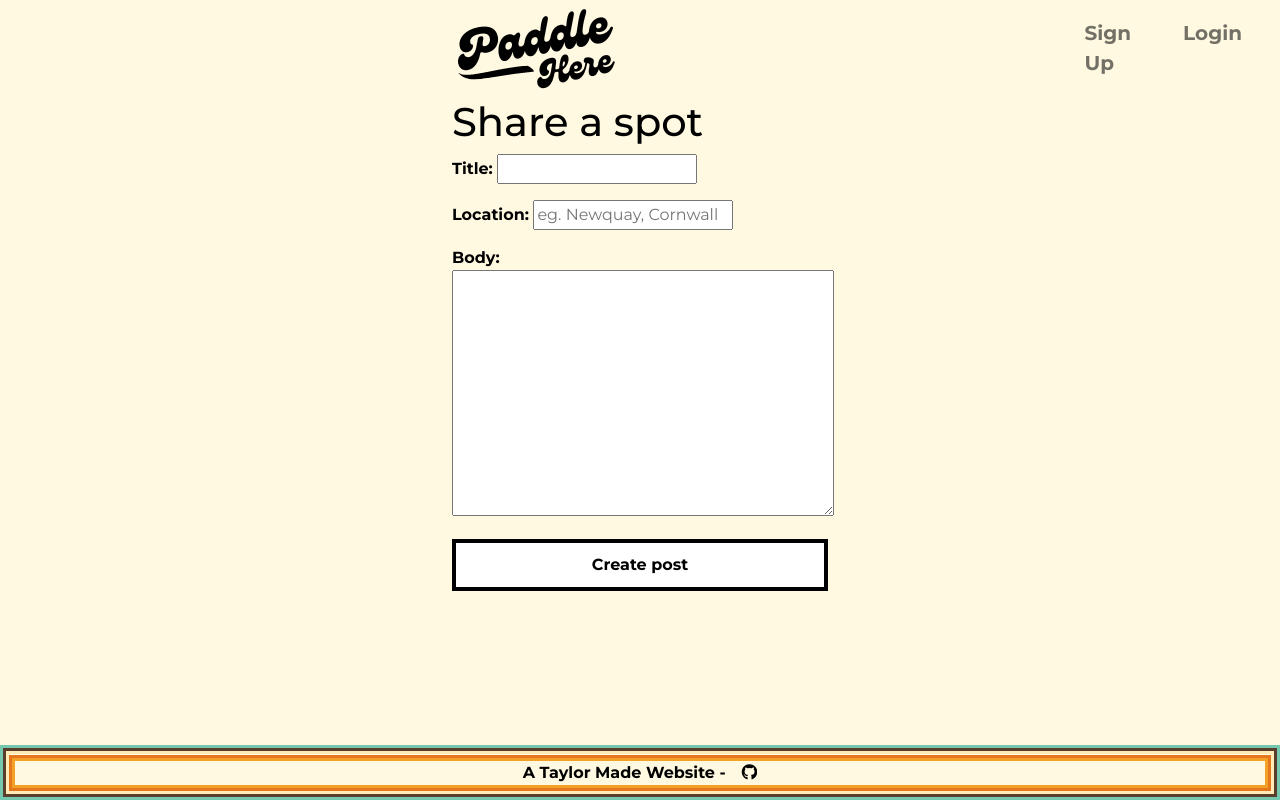
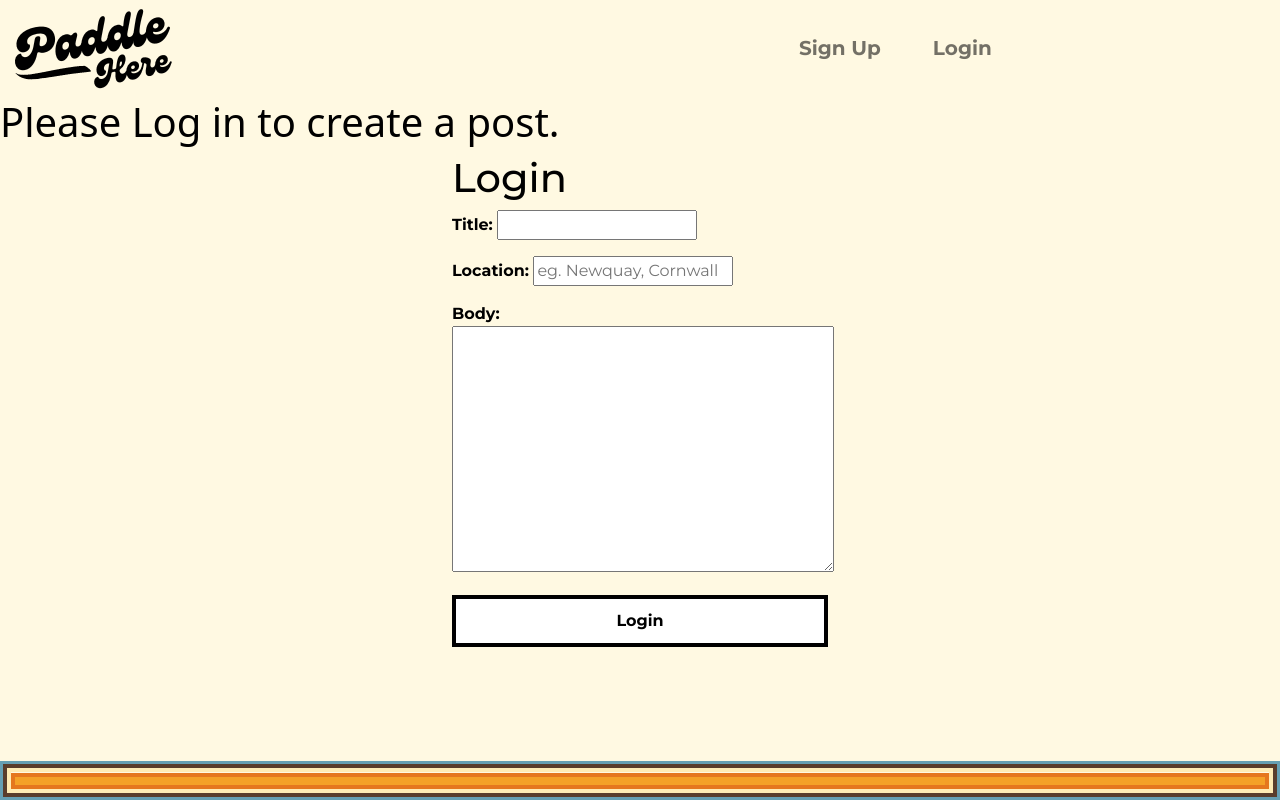
Before and after one commit to Taylor-Carr/Paddle-HERE, a Django app: page /blog/add_post/ in a window 1280 px wide. Run offline with Django 4.2, Linux system fonts and the light colour scheme.

Commit message:
removed landing page, added js for further blog post restrictions for non memabers

```diff
--- a/blog/forms.py
+++ b/blog/forms.py
@@ -8,6 +8,7 @@ class PostForm(forms.ModelForm):
 
         widgets = {
            'title': forms.TextInput(attrs={'class': 'add-post' }),
+           'author': forms.TextInput(attrs={'class': 'add-post', 'value' : '', 'id': 'userid', 'type': 'hidden' }),
            'location': forms.TextInput(attrs={'class': 'add-post', 'placeholder': 'eg. Newquay, Cornwall'}),
            'body': forms.Textarea(attrs={'class': 'add-post' }),
         }
--- a/blog/templates/add_post.html
+++ b/blog/templates/add_post.html
@@ -1,6 +1,8 @@
 {% extends 'base.html' %}
 
 {% block content %}
+
+{% if user.is_authenticated %}
 
 <div class="container add-post-form">
 <h1>Share a spot</h1>
@@ -11,4 +13,28 @@
 </form>
 </div>
 
+<script>
+    var name = "{{ user.id }}";
+    document.getElementById("userid").value =
+    names;
+</script>
+
+{% else %}
+
+<h1>Please Log in to create a post.</h1>
+
+
+
+<div class="container add-post-form">
+<h1>Login</h1>
+<form method="POST" class="add-post" id="addpost_form">
+    {% csrf_token %}
+    {{ form.as_p }}
+    <button type="submit">Login</button>
+</form>
+</div>
+
+
+{% endif %}
+
 {% endblock %}
--- a/blog/templates/base.html
+++ b/blog/templates/base.html
@@ -21,17 +21,14 @@
 
   <!-- Navigation -->
   <nav class="navbar navbar-expand-lg navbar-light">
-    <div class="container-fluid">
-      <div class="container-fluid d-flex justify-content-center">
-        <a class="active brand" href="{% url 'home' %}">
-          <img src="/static/images/paddle here logo new.png">
-          </a>
-        </div>
-        <button class="navbar-toggler" type="button" data-bs-toggle="collapse" data-bs-target="#navbarText" aria-controls="navbarText" aria-expanded="false" aria-label="Toggle navigation">
-          <span class="navbar-toggler-icon"></span>
-        </button>
+    <div class="container-fluid collapse navbar-collapse">
+      <a class="active brand" href="{% url 'home' %}">
+        <img src="/static/images/paddle here logo new.png">
+      </a>
 
-          <div class="collapse navbar-collapse">
+      <button class="navbar-toggler" type="button" data-bs-toggle="collapse" data-bs-target="#navbarText" aria-controls="navbarText" aria-expanded="false" aria-label="Toggle navigation">
+        <span class="navbar-toggler-icon"></span>
+      </button>
 
           <ul class="navbar-nav me-auto mb-2 mb-lg-0">
 
@@ -59,7 +56,6 @@
 
             </ul>
             <span class="navbar-text text-muted"></span>
-          </div>
     </div>
   </nav>
 
@@ -79,7 +75,7 @@
       <div class="beige">
         <div class="aubun">
           <div class="orange">
-            <div class="footer-text"> A Taylor Made Website -<a href="https://github.com/Taylor-Carr" target="_blank" class="github-link-text"><i class="fab fa-github ms-3 github-link"></i></a></div>
+            <!---<div class="footer-text"><a href="https://github.com/Taylor-Carr" target="_blank" class="github-link-text"><i class="fab fa-github ms-3 github-link"></i></a></div>--->
           </div>
         </div>
       </div>
--- a/blog/urls.py
+++ b/blog/urls.py
@@ -1,9 +1,8 @@
 from django.urls import path
-from .views import LandingPageView, HomeView, BlogDetailView, AddPostView, UpdatePostView, DeletePostView
+from .views import HomeView, BlogDetailView, AddPostView, UpdatePostView, DeletePostView
 
 urlpatterns = [
-    path('', LandingPageView.as_view(), name="landing_page"),
-    path('blog/', HomeView.as_view(), name="home"),
+    path('', HomeView.as_view(), name="home"),
     path('blog/<int:pk>', BlogDetailView.as_view(), name="blog-details"),
     path('add_post/', AddPostView.as_view(), name="add_post"),
     path('blog/edit/<int:pk>', UpdatePostView.as_view(), name="update_post"),
--- a/blog/views.py
+++ b/blog/views.py
@@ -1,11 +1,9 @@
 from django.shortcuts import render
-from django.views.generic import TemplateView, ListView, DetailView, CreateView, UpdateView, DeleteView
+from django.views.generic import ListView, DetailView, CreateView, UpdateView, DeleteView
 from .models import Post
 from .forms import PostForm
 from django.urls import reverse_lazy
 
-class LandingPageView(TemplateView):
-    template_name = 'landing_page.html'
 
 class HomeView(ListView):
     model = Post
--- a/static/css/style.css
+++ b/static/css/style.css
@@ -4,7 +4,9 @@ body {
 }
 
 /*     Nav Bar  */
-
+nav img {
+  margin-right: 600px;
+}
 
 .nav-link {
     font-family: 'Montserrat', sans-serif;
@@ -16,6 +18,7 @@ body {
     padding:0px 0px 0px 8px;
     border-bottom: 3px solid transparent;
     transition: border-color 0.2s ease;
+    position: relative;
 }
 
 .nav-link:hover {
@@ -49,7 +52,7 @@ body {
 .blue {
   position: relative;
   margin: 0.1px;
-  border: 3.5px solid #75c8ae;
+  border: 3.5px solid #669fb2;
   display: flex;
   align-items: center;
   justify-content: center;
@@ -60,7 +63,7 @@ body {
   width:100%;
   position: relative;
   margin: 0.1px;
-  border: 3.5px solid #5a3d2b;
+  border: 4px solid #5a3d2b;
   display: flex;
   align-items: center;
   justify-content: center;
@@ -72,7 +75,7 @@ body {
   width:100%;
   position: relative;
   margin: 0.1px;
-  border: 3.5px solid #ffecb4;
+  border: 4px solid #ffecb4;
   display: flex;
   align-items: center;
   justify-content: center;
@@ -84,7 +87,7 @@ body {
   width:100%;
   position: relative;
   margin: 0.1px;
-  border: 3.5px solid #e5771e;
+  border: 4px solid #e5771e;
   display: flex;
   align-items: center;
   justify-content: center;
@@ -95,7 +98,7 @@ body {
   width:100%;
   position: relative;
   margin:0.1px;
-  border: 3.5px solid #f4a127;
+  border: 4px solid #f4a127;
   display: flex;
   align-items: center;
   justify-content: center;
```
Also changed, not shown: blog/templates/landing_page.html (deleted, +0 -15 lines).
